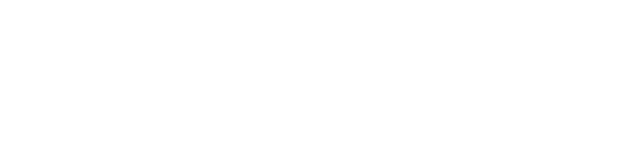
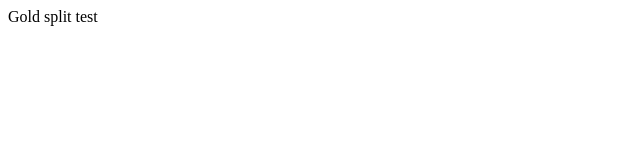
Before and after one commit to CombatBotanist/gold-split, a plain HTML site: page index.html in a window 1280 px wide. Shown: the whole page, without its empty margins (0-640 px from the left). Drawn offline with Linux system fonts and the light colour scheme.

Commit message:
Add page content for testing

```diff
--- a/index.html
+++ b/index.html
@@ -4,5 +4,5 @@
     <script src="script.js"></script>
 </head>
 <body>
-
+Gold split test
 </body>
```
